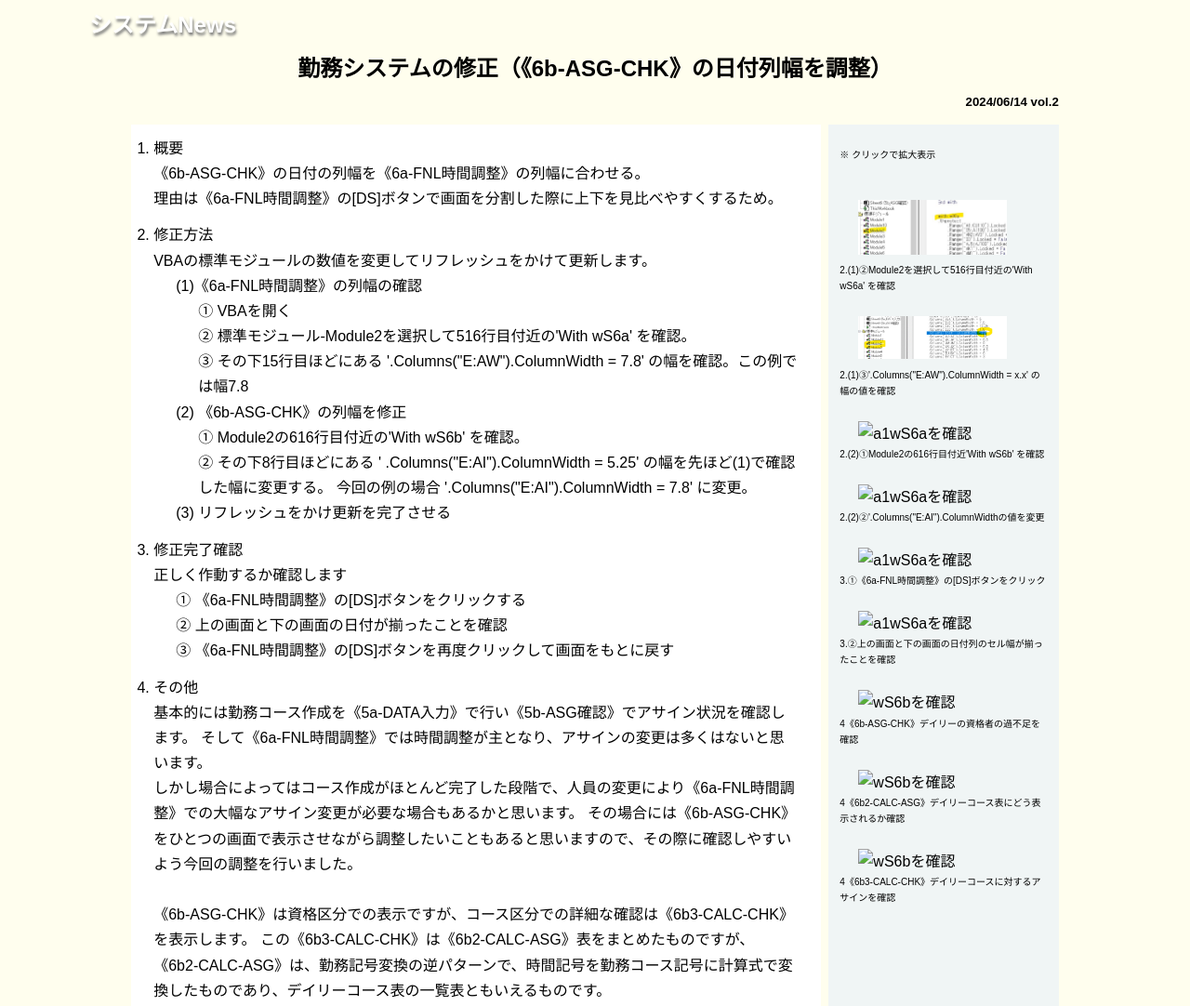
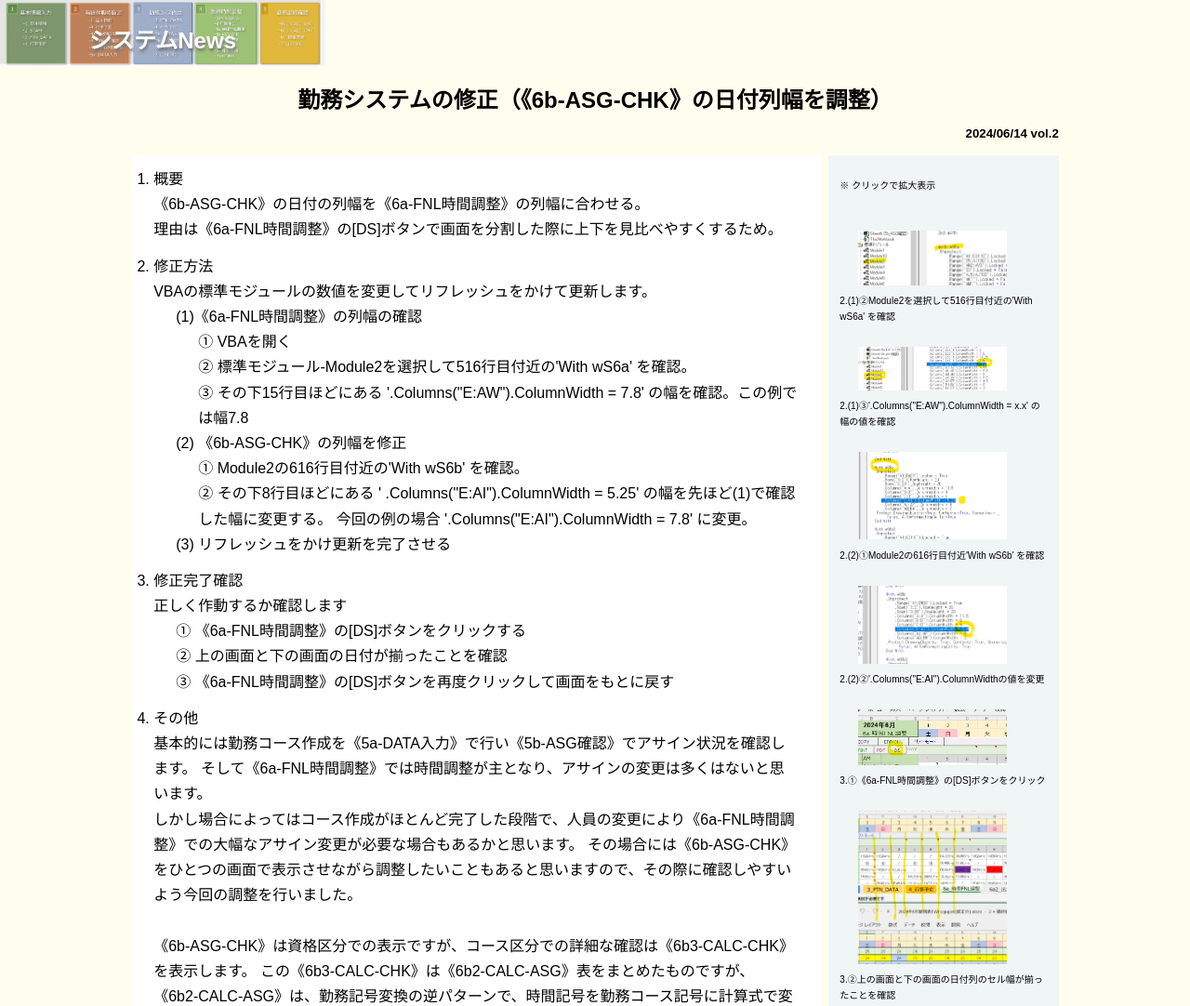
Before and after one commit to ono4794git/rosterSystemNews-2, a plain HTML site: page index.html in a window 1280 px wide. Shown: the top 1082 px of the page at 93% size. Drawn offline with Linux system fonts and the light colour scheme; some packages are replaced by stand-ins of ours; files whose address does not match are found by name.

Commit message:
Update index.html

```diff
--- a/index.html
+++ b/index.html
@@ -14,7 +14,7 @@
 <body>
     <header class="page-header header-wrapper">
         <div class="header-container">
-            <h1><img class="logo" src="images/a0タイトルIMG.gif" alt=""></h1>
+            <h1><img class="logo" src="gitRoster2\images/a0タイトルIMG.gif" alt=""></h1>
             <h1 class="page-title">システムNews</h1>
         </div>
     </header>
@@ -104,25 +104,25 @@
                 <p class="img"><img class="popup" src="gitRoster2\images\a26aFNLの幅を確認.gif" alt="a1wS6aを確認"></p>
                 <p class="img-text">2.(1)③'.Columns("E:AW").ColumnWidth = x.x' の幅の値を確認</p>
 
-                <p class="img"><img class="popup" src="images\b1ws6bを変更する.gif" alt="a1wS6aを確認"></p>
+                <p class="img"><img class="popup" src="gitRoster2\images\b1ws6bを変更する.gif" alt="a1wS6aを確認"></p>
                 <p class="img-text">2.(2)①Module2の616行目付近'With wS6b' を確認</p>
 
-                <p class="img"><img class="popup" src="images\b2幅数値変更.gif" alt="a1wS6aを確認"></p>
+                <p class="img"><img class="popup" src="gitRoster2\images\b2幅数値変更.gif" alt="a1wS6aを確認"></p>
                 <p class="img-text">2.(2)②'.Columns("E:AI").ColumnWidthの値を変更</p>
 
-                <p class="img"><img class="popup" src="images\c1DSボタンクリック.jpg" alt="a1wS6aを確認"></p>
+                <p class="img"><img class="popup" src="gitRoster2\images\c1DSボタンクリック.jpg" alt="a1wS6aを確認"></p>
                 <p class="img-text">3.①《6a-FNL時間調整》の[DS]ボタンをクリック</p>
 
-                <p class="img"><img class="popup" src="images\c2縦にそろったことを確認.gif" alt="a1wS6aを確認"></p>
+                <p class="img"><img class="popup" src="gitRoster2\images\c2縦にそろったことを確認.gif" alt="a1wS6aを確認"></p>
                 <p class="img-text">3.②上の画面と下の画面の日付列のセル幅が揃ったことを確認</p>
 
-                <p class="img"><img class="popup" src="images\d16bchk.jpg" alt="wS6bを確認"></p>
+                <p class="img"><img class="popup" src="gitRoster2\images\d16bchk.jpg" alt="wS6bを確認"></p>
                 <p class="img-text">4《6b-ASG-CHK》デイリーの資格者の過不足を確認</p>
 
-                <p class="img"><img class="popup" src="images\d26b2calcAsgn.jpg" alt="wS6bを確認"></p>
+                <p class="img"><img class="popup" src="gitRoster2\images\d26b2calcAsgn.jpg" alt="wS6bを確認"></p>
                 <p class="img-text">4《6b2-CALC-ASG》デイリーコース表にどう表示されるか確認</p>
 
-                <p class="img"><img class="popup" src="images\d36b3chk.jpg" alt="wS6bを確認"></p>
+                <p class="img"><img class="popup" src="gitRoster2\images\d36b3chk.jpg" alt="wS6bを確認"></p>
                 <p class="img-text">4《6b3-CALC-CHK》デイリーコースに対するアサインを確認</p>
 
 
```
